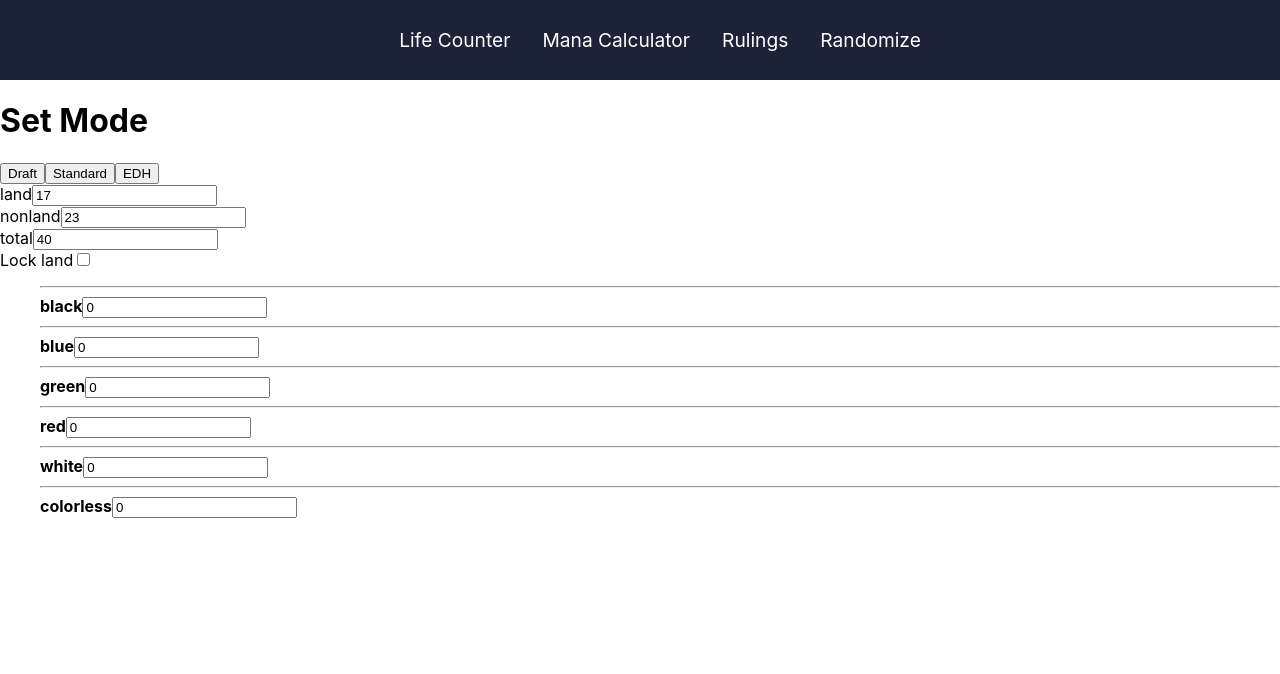
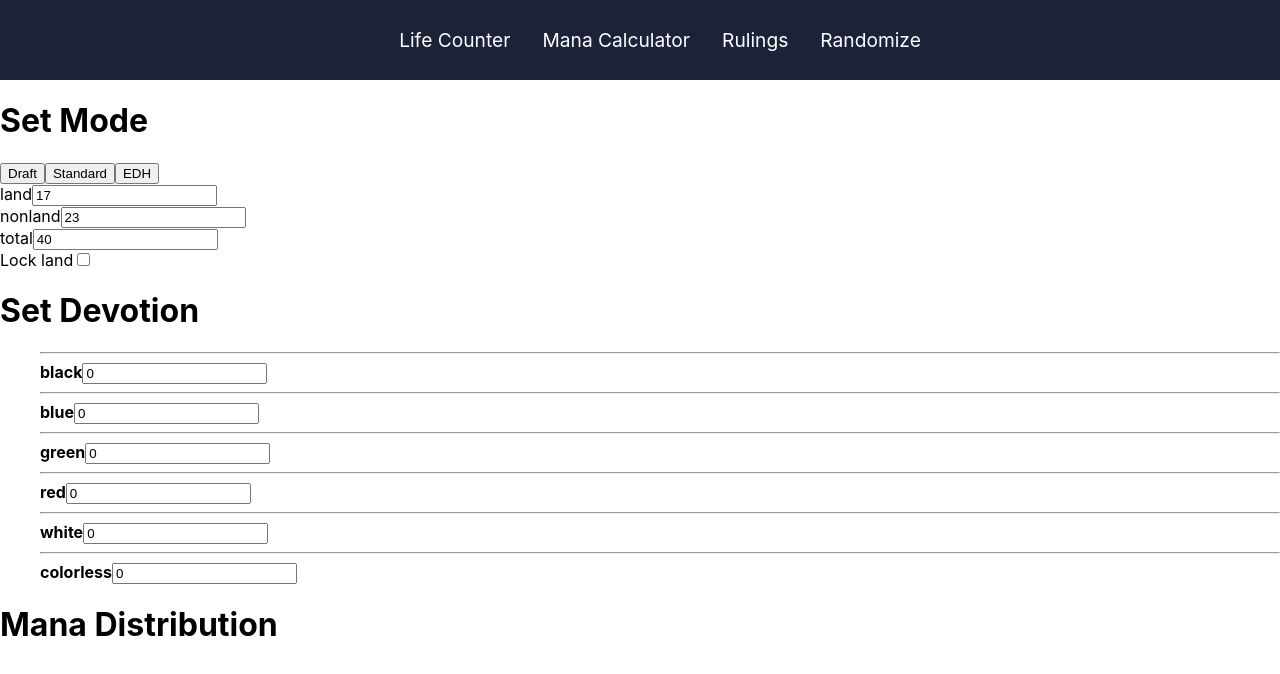
Before and after one commit to Sanderqs/MTGAPP, a React (Create React App) app: page /ManaCalculator in a window 1280 px wide. Shown: the top 674 px of the page. Built offline with nearby package versions, Linux system fonts and the light colour scheme.

Commit message:
setup distribution

```diff
--- a/src/component/Devotion.js
+++ b/src/component/Devotion.js
@@ -8,6 +8,7 @@ const Devotion = (props) => {
   console.log(devotion);
   return (
     <div>
+      <h1>Set Devotion</h1>
       <ul style={{ listStyleType: "none" }}>
         {Object.entries(devotion).map(([color, amount]) => (
           <li>
@@ -16,6 +17,7 @@ const Devotion = (props) => {
 
             <input
               type="number"
+              min="0"
               value={amount}
               onChange={(e) => dispatch(updateDevotion(color, e.target.value))}
             />
--- /dev/null
+++ b/src/component/Distribution.js
@@ -0,0 +1,11 @@
+import React from "react";
+
+const Distribution = () => {
+  return (
+    <div>
+      <h1>Mana Distribution</h1>
+    </div>
+  );
+};
+
+export default Distribution;
--- a/src/component/SetCards.js
+++ b/src/component/SetCards.js
@@ -31,6 +31,7 @@ const SetCards = (props) => {
           nonland
           <input
             type="number"
+            min="0"
             value={cards.nonland}
             onChange={(e) => {
               dispatch(updateCard("nonland", Number(e.target.value)));
--- a/src/pages/ManaCalculator.js
+++ b/src/pages/ManaCalculator.js
@@ -1,5 +1,6 @@
 import React from "react";
 import Devotion from "../component/Devotion";
+import Distribution from "../component/Distribution";
 import SetCards from "../component/SetCards";
 
 import TotalCards from "../component/TotalCards";
@@ -10,6 +11,7 @@ const ManaCalculator = () => {
       <SetCards />
       <TotalCards />
       <Devotion />
+      <Distribution />
     </div>
   );
 };
--- a/src/reducers/devotion.js
+++ b/src/reducers/devotion.js
@@ -8,15 +8,15 @@ const initialState = {
 };
 export default function devotionReducer(state = initialState, action) {
   switch (action.type) {
-    case "INPUT_CHANGE":
-      const { type, numberOfCards } = action.payload;
-      console.log(type);
-      return { ...state, [type]: numberOfCards };
+    case "DEVOTION_CHANGE":
+      const { color, totalDevotion } = action.payload;
+      console.log(color, totalDevotion);
+      return { ...state, [color]: totalDevotion };
     default:
       return state;
   }
 }
 
-export const updateDevotion = (type, numberOfCards) => {
-  return { type: "INPUT_CHANGE", payload: { type, numberOfCards } };
+export const updateDevotion = (color, totalDevotion) => {
+  return { type: "DEVOTION_CHANGE", payload: { color, totalDevotion } };
 };
```
Also changed, not shown: 1 other file (tests, documents, lock files or other folders).
